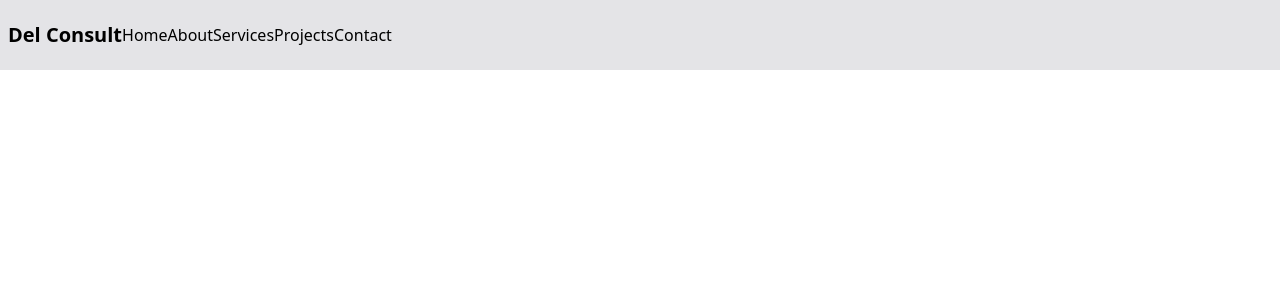
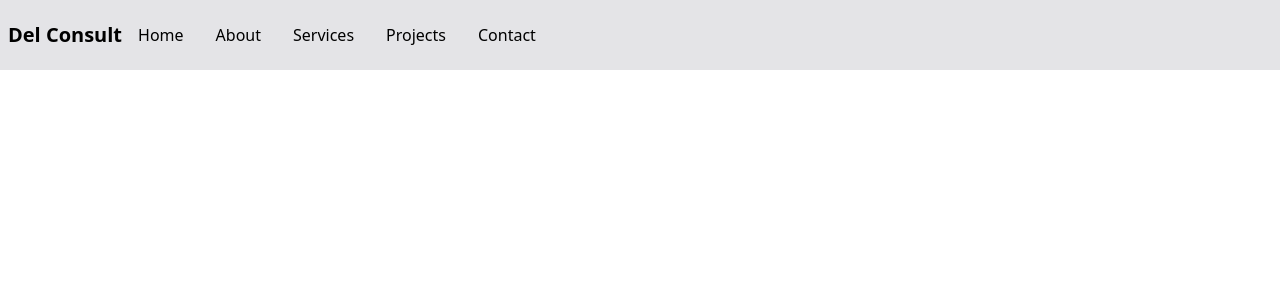
Before and after one commit to codecaiinelab/company-portfolio, a React (Create React App) app: page / in a window 1280 px wide. Shown: the top 300 px of the page. Built offline with nearby package versions, Linux system fonts and the light colour scheme.

Commit message:
Add li styling

```diff
--- a/src/index.css
+++ b/src/index.css
@@ -1,3 +1,15 @@
 @tailwind base;
 @tailwind components;
 @tailwind utilities;
+
+
+@layer base{
+    li {
+        @apply p-4
+    }
+
+    button {
+        @apply text-white border bg-red-600 border-red-600
+        hover:bg-transparent hover:text-red-600 rounded-md
+      }
+}
```
